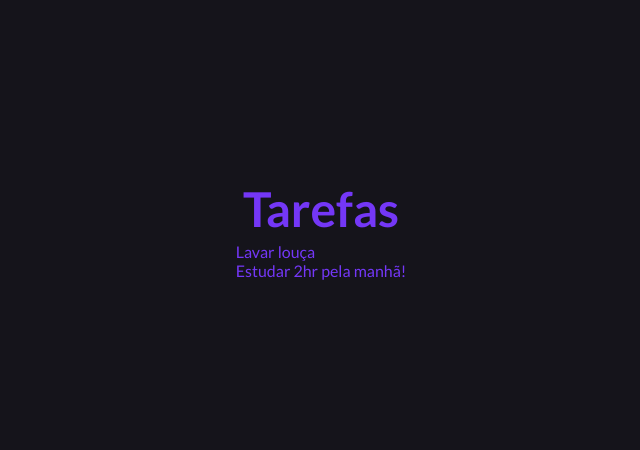
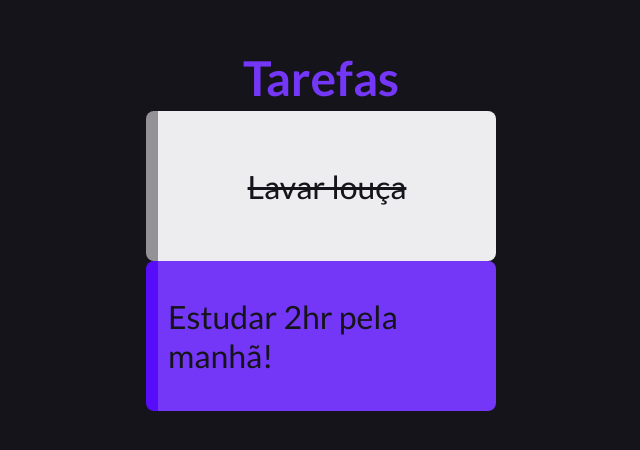
Before and after one commit to JFmaia/todoListVue, a Vue app: page / in a window 1280 px wide. Shown: the part 194-644 px from the top of the page, without its empty margins (319-959 px from the left). Built offline with nearby package versions, Linux system fonts and the light colour scheme.

Commit message:
chore: Passando atributos via props.

```diff
--- a/src/components/TaskGrid.vue
+++ b/src/components/TaskGrid.vue
@@ -1,19 +1,22 @@
 <template>
-    <div class="tasks">
-        <template>
-            <div v-for="task in tasks" :key="task.name">{{task.name}}</div>
+    <div class="task-grid">
+        <template v-if="tasks.length">
+            <Task v-for="task in tasks" :key="task.name" :task="task"></Task>
         </template>
+        <p v-else class="no-task">Sua vida está em <strong>dia!</strong></p>
     </div>
 </template>
 
 <script>
+import Task from "./Task.vue"
 export default {
+    components:{Task},
     props:{
         tasks: {type:Array, required: true}
     }
 }
 </script>
 
-<style>
+<style scoped>
 
 </style>
```
